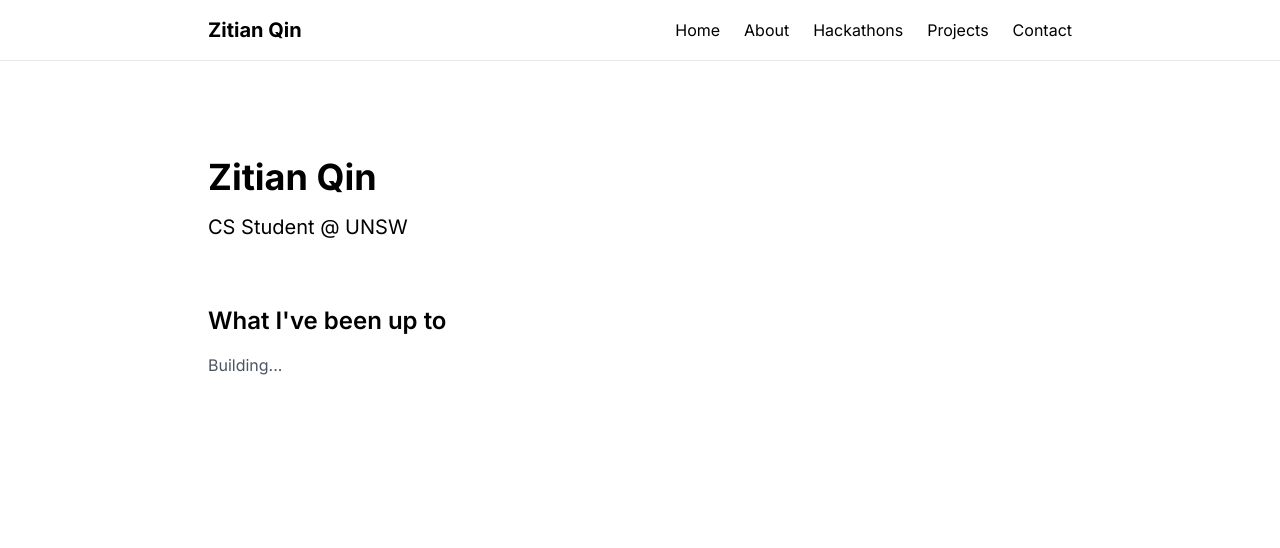
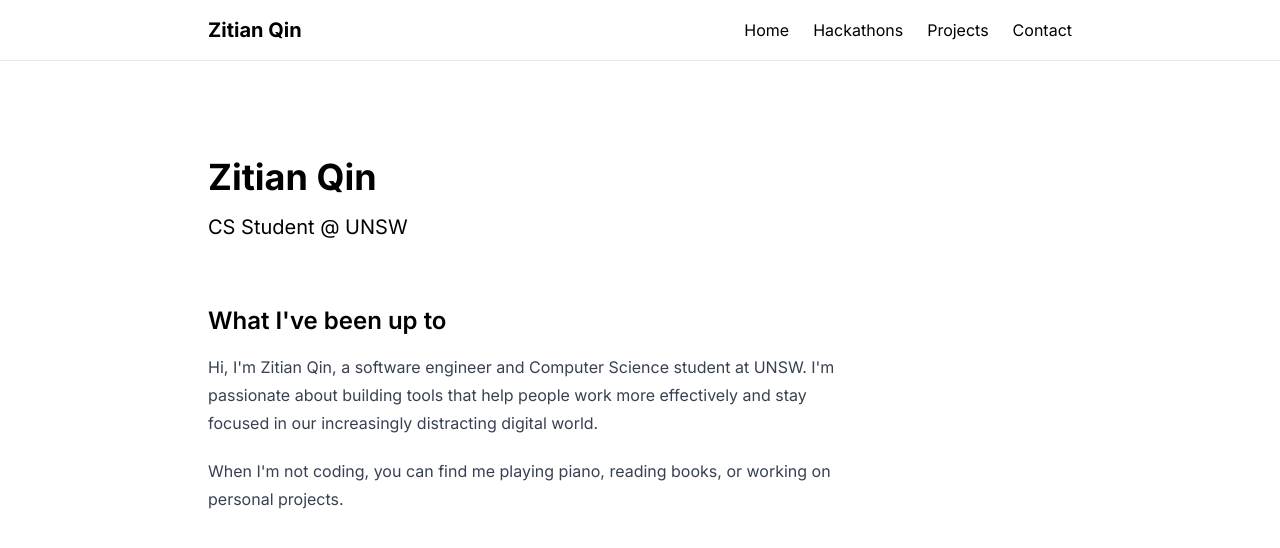
Before and after one commit to zitianqin/zitianqin.github.io, a Next.js app: page / in a window 1280 px wide. Shown: the top 548 px of the page. Built offline with nearby package versions, Linux system fonts and the light colour scheme.

Commit message:
Remove about me page and move to root

```diff
--- a/src/app/page.tsx
+++ b/src/app/page.tsx
@@ -7,7 +7,18 @@ export default function Home() {
       </section>
       <section className="mb-16">
         <h2 className="text-2xl font-semibold mb-4">What I've been up to</h2>
-        <p className="text-gray-600">Building...</p>
+        <div className="prose dark:prose-invert">
+          <p>
+            Hi, I'm Zitian Qin, a software engineer and Computer Science student
+            at UNSW. I'm passionate about building tools that help people work
+            more effectively and stay focused in our increasingly distracting
+            digital world.
+          </p>
+          <p>
+            When I'm not coding, you can find me playing piano, reading books,
+            or working on personal projects.
+          </p>
+        </div>
       </section>
       {/* <section className="mb-16">
         <h2 className="text-2xl font-semibold mb-4">Latest Blog Posts</h2>
--- a/src/components/Header.tsx
+++ b/src/components/Header.tsx
@@ -55,11 +55,6 @@ export default function Header() {
                 Home
               </Link>
             </li>
-            <li>
-              <Link href="/about" className="hover:underline">
-                About
-              </Link>
-            </li>
             {/* <li>
               <Link href="/blog" className="hover:underline">
                 Blog
@@ -92,11 +87,6 @@ export default function Header() {
               </Link>
             </li>
             <li>
-              <Link href="/about" className="block hover:underline px-4">
-                About
-              </Link>
-            </li>
-            <li>
               <Link href="/blog" className="block hover:underline px-4">
                 Blog
               </Link>
```
